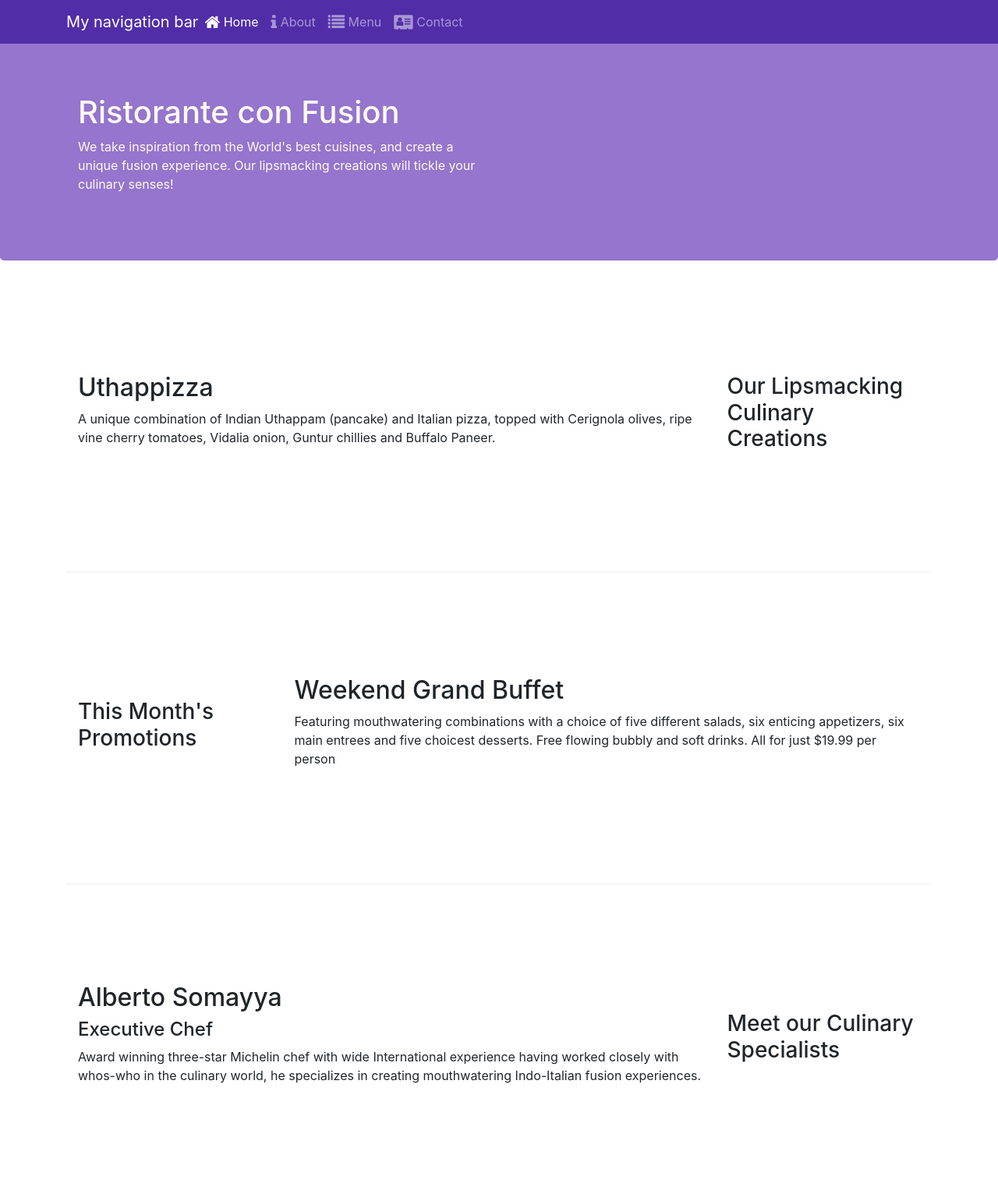
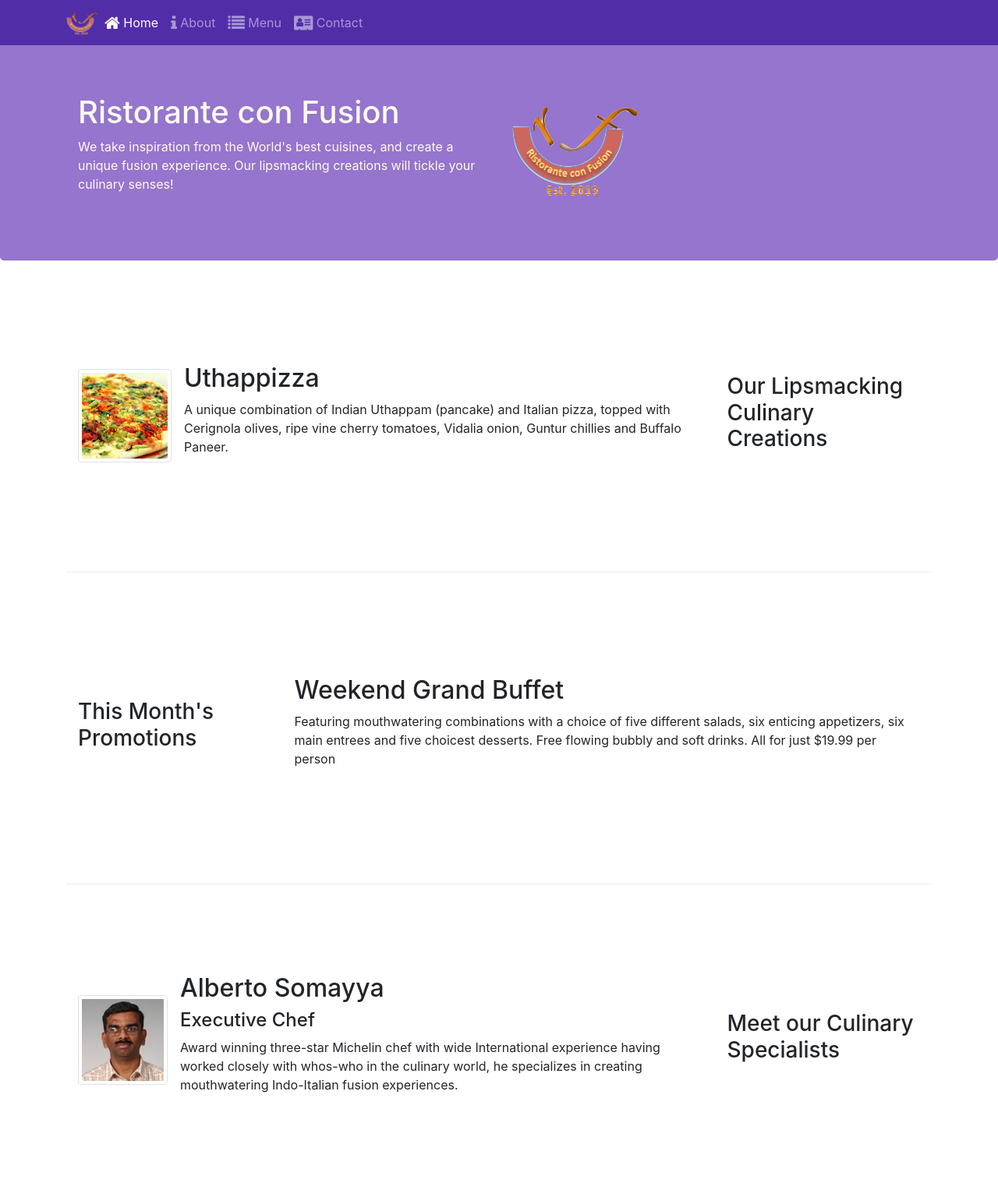
Before and after one commit to AjayMCA/coursera_bootstrap, a website: page index.html in a window 1280 px wide. Shown: the top 1531 px of the page at 78% size. Drawn offline with nearby package versions, Linux system fonts and the light colour scheme; files whose address does not match are found by name.

Commit message:
image and meadia object

```diff
--- a/index.html
+++ b/index.html
@@ -19,7 +19,9 @@
             <button class="navbar-toggler" type="button" data-toggle="collapse" data-target="#Navbar">
                 <span class="navbar-toggler-icon"></span>
             </button>
-            <a class="navbar-brand mr-auto" href="#">My navigation bar</a>
+            <a class="navbar-brand mr-auto" href="./index.html">
+                <img src="img/logo.png" height="30" width="41">
+            </a>
             <div class="collapse navbar-collapse" id="Navbar">
                 <ul class="navbar-nav mr-auto">
                     <li class="nav-item active"><a class="nav-link" href="#">
@@ -50,7 +52,8 @@
                     <p>We take inspiration from the World's best cuisines, and create a unique fusion experience. Our
                         lipsmacking creations will tickle your culinary senses!</p>
                 </div>
-                <div class="col-12 col-sm">
+                <div class="col-12 col-sm align-self-center">
+                    <img src="img/logo.png" class="img-fluid">
                 </div>
             </div>
         </div>
@@ -61,9 +64,17 @@
                 <h3>Our Lipsmacking Culinary Creations</h3>
             </div>
             <div class="col col-sm order-sm-first col-md">
-                <h2>Uthappizza</h2>
-                <p>A unique combination of Indian Uthappam (pancake) and Italian pizza, topped with Cerignola olives,
-                    ripe vine cherry tomatoes, Vidalia onion, Guntur chillies and Buffalo Paneer.</p>
+                <div class="media">
+                    <img class="d-flex mr-3 img-thumbnail align-self-center"
+                            src="img/uthappizza.png" alt="Uthappizza">
+                    <div class="media-body">
+                        <h2 class="mt-0">Uthappizza</h2>
+                        <p class="d-none d-sm-block">A unique combination of Indian Uthappam (pancake) and
+                            Italian pizza, topped with Cerignola olives, ripe vine
+                            cherry tomatoes, Vidalia onion, Guntur chillies and
+                            Buffalo Paneer.</p>
+                    </div>
+                </div>
             </div>
         </div>
         <div class="row row-content align-items-center">
@@ -82,11 +93,19 @@
                 <h3>Meet our Culinary Specialists</h3>
             </div>
             <div class="col col-sm order-sm-first col-md">
-                <h2>Alberto Somayya</h2>
-                <h4>Executive Chef</h4>
-                <p>Award winning three-star Michelin chef with wide International experience having worked closely with
-                    whos-who in the culinary world, he specializes in creating mouthwatering Indo-Italian fusion
-                    experiences. </p>
+                <div class="media">
+                    <img class="d-flex mr-3 img-thumbnail align-self-center"
+                            src="img/alberto.png" alt="Alberto Somayya">
+                    <div class="media-body">
+                        <h2 class="mt-0">Alberto Somayya</h2>
+                        <h4>Executive Chef</h4>
+                        <p class="d-none d-sm-block">Award winning three-star Michelin chef with wide
+                            International experience having worked closely with
+                            whos-who in the culinary world, he specializes in
+                            creating mouthwatering Indo-Italian fusion experiences.
+                            </p>
+                    </div>
+                </div>
             </div>
         </div>
     </div>
```
Also changed, not shown: aboutus.html (+6 -3 lines), contactus.html (+5 -2 lines), img/alberto.png (added), img/buffet.png (added), img/logo.png (added), img/uthappizza.png (added).
